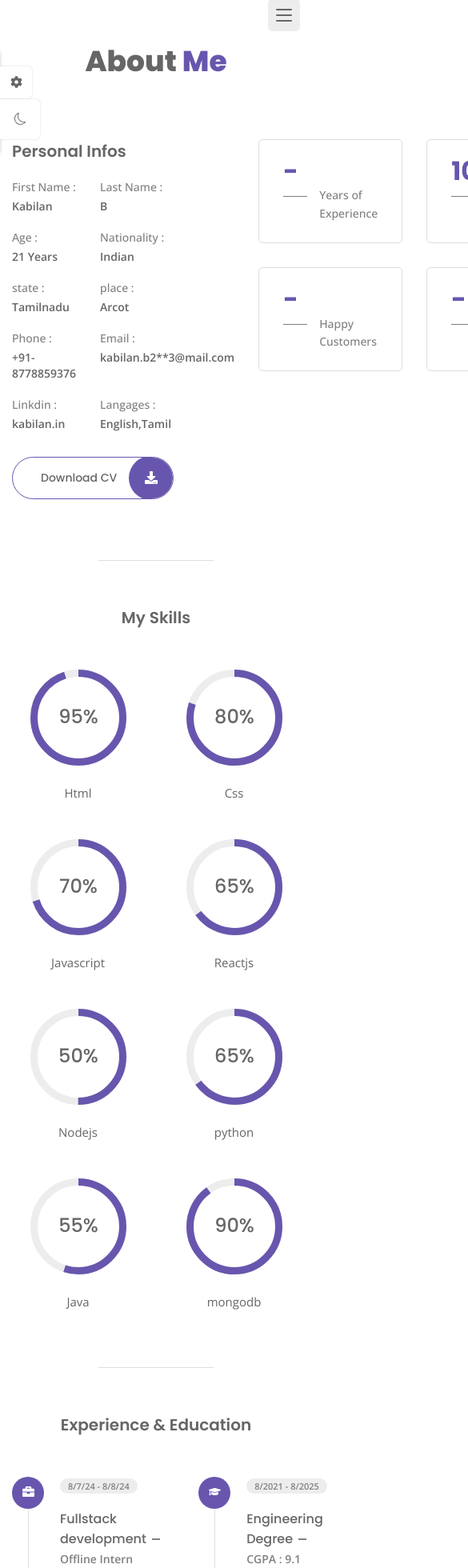
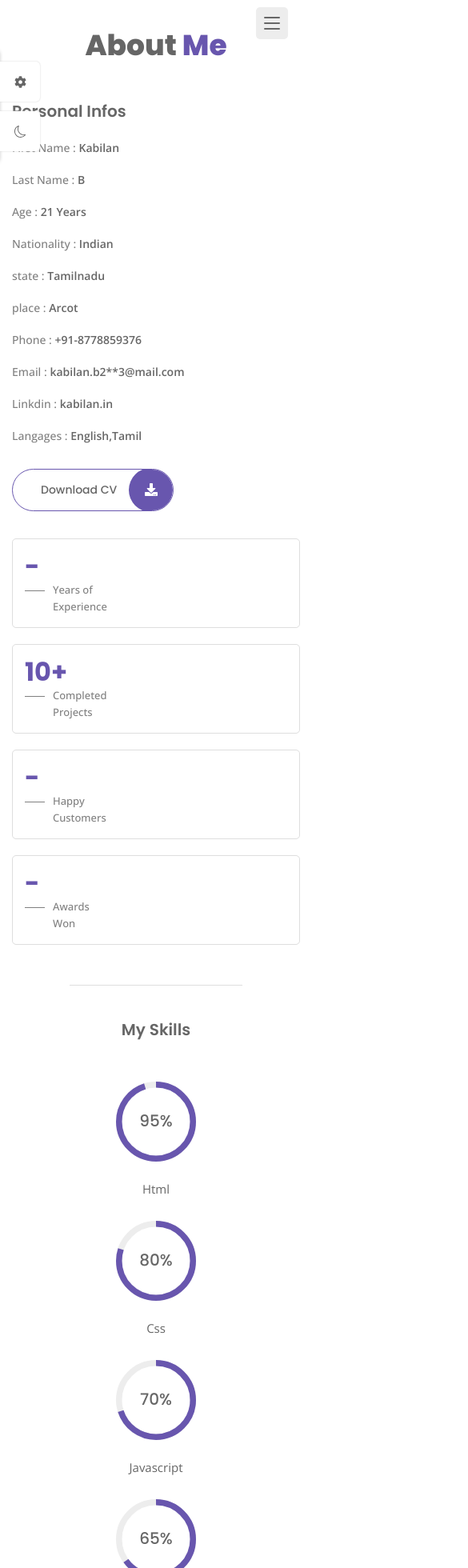
Before and after one commit to kabilan345/portfolio, a React (Vite) app: page /about in a window 390 px wide. Shown: the part 21-1981 px from the top of the page at 80% size, 585 px wide, since content can reach past the window. Built offline with nearby package versions, Linux system fonts and the light colour scheme.

Commit message:
responsive changes

```diff
--- a/src/index.css
+++ b/src/index.css
@@ -1,283 +1,393 @@
+/* ===== Media Queries ===== */
 @media screen and (max-width: 1400px) {
     .container {
         max-width: calc(100% - 180px);
     }
 }
 
-@media scree and (max-width: 1200px){
-    .grid{
+@media screen and (max-width: 1200px) {
+    .grid {
         gap: 20px;
     }
 
-    .home__data{
+    /* Home */
+    .home__data {
         padding-right: 40px;
     }
 
-    .home__title{
+    .home__title {
         font-size: var(--big-font-size);
     }
 
-    .home__description{
+    .home__description {
         font-size: var(--small-font-size);
     }
 
-    .status__title{
-        padding-left: 35px;
+    /* About */
+    .about__container,
+    .info__list,
+    .stats,
+    .resume__container {
+        gap: 20px;
     }
 
-    .status__title::before{
-        width: 22px;
+    .stats__box {
+        padding: 15px 20px 20px;
     }
 
-    .skills__container{
-        row-gap: 32px;
+    .skills__container {
+        grid-template-columns: repeat(3, 1fr);
     }
 
-    .progress__circle{
+    /* Portfolio */
+    .portfolio__container {
+        grid-template-columns: repeat(2, 1fr);
+        gap: 25px;
+    }
+
+    .portfolio__img {
+        height: 200px;
+    }
+}
+
+@media screen and (max-width: 1024px) {
+    .container {
+        max-width: 720px;
+    }
+
+    /* Home */
+    .home {
+        padding: 20px;
+        grid-template-columns: 5fr 7fr;
+        height: auto;
+        min-height: 100vh;
+    }
+
+    .home__data {
+        padding-right: 0;
+    }
+
+    .section {
+        padding-block: 50px;
+    }
+
+    .section__title {
+        margin-bottom: 40px;
+    }
+
+    /* About */
+    .about__container,
+    .info__list,
+    .stats,
+    .resume__container {
+        grid-template-columns: 1fr;
+    }
+
+    .stats__box {
+        padding: 20px 25px;
+    }
+
+    .separator {
+        max-width: 60%;
+        margin: 50px auto 40px;
+    }
+
+    .skills__container {
+        grid-template-columns: repeat(2, 1fr);
+    }
+
+    .resume__item:not(:last-child) {
+        margin-bottom: 30px;
+    }
+
+    /* Contact */
+    .contact__container {
+        grid-template-columns: 1fr;
+        row-gap: 40px;
+    }
+
+    .contact__info {
+        display: grid;
+        grid-template-columns: repeat(2, 1fr);
+        gap: 20px;
+    }
+
+    .form__input-group {
+        grid-template-columns: repeat(2, 1fr);
+    }
+
+    .form__input-group .form__input-div:last-child {
+        grid-column: 1/-1;
+    }
+
+    /* Portfolio */
+    .portfolio__modal-contant {
+        padding: 25px;
+    }
+
+    .modal__list {
+        grid-template-columns: 1fr;
+    }
+
+    .modal__img {
+        height: 300px;
+    }
+}
+
+@media screen and (max-width: 768px) {
+    /* Home */
+    .home {
+        grid-template-columns: 1fr;
+        justify-items: center;
+        row-gap: 30px;
+        padding: 40px 20px;
+    }
+
+    .color__block {
+        display: none;
+    }
+
+    .home__img {
+        width: 250px;
+        height: 250px;
+        border-radius: 50%;
+        margin-top: 0;
+    }
+
+    .home__content {
+        max-width: 100%;
+        text-align: center;
+        margin-bottom: 0;
+    }
+
+    .home__title {
+        padding-left: 0;
+        font-size: var(--h1-font-size);
+    }
+
+    .home__title::before {
+        all: unset;
+    }
+
+    .home__title span {
+        display: block;
+    }
+
+    .home__description {
+        margin-block: 16px 24px;
+        line-height: 1.8;
+    }
+
+    .container {
+        max-width: 540px;
+    }
+
+    /* About */
+    .about__container {
+        row-gap: 30px;
+    }
+
+    .info__list {
+        grid-template-columns: 1fr;
+    }
+
+    .stats {
+        grid-template-columns: repeat(2, 1fr);
+    }
+
+    .skills__container {
+        row-gap: 30px;
+    }
+
+    .progress__circle {
         width: 100px;
         height: 100px;
     }
 
-    .skills__title{
-        margin-top: 20px;
+    .resume__item {
+        padding-left: 50px;
     }
 
-    .resume__icon{
+    .resume__icon {
         width: 36px;
         height: 36px;
-        line-height: 38px;
+        line-height: 36px;
     }
 
-    .resume__item{
-        padding-left: 55px;
+    /* Contact */
+    .contact__info {
+        grid-template-columns: 1fr;
     }
 
-    .portfolio__modal-content{
-        max-width: 600px;
+    .form__input-group {
+        grid-template-columns: 1fr;
     }
 
-    .modal__close{
+    .form__control {
+        padding: 10px 20px;
+    }
+
+    .textarea {
+        height: 120px;
+    }
+
+    /* Portfolio */
+    .portfolio__container {
+        grid-template-columns: 1fr;
+    }
+
+    .portfolio__img {
+        height: 250px;
+    }
+
+    .modal__close {
         width: 40px;
         height: 40px;
+        right: -5%;
     }
 
-    .form__input-group{
-        grid-template-columns: repeat(2, 1fr);
-        column-gap: 24px;
-    }
-
-    .form__input-group .form__input-div:last-child{
-        grid-column: 1/-1;
-    }
-
-    .form__input-div{
-        margin-bottom: 24px;
+    .modal__img {
+        height: 250px;
     }
 }
 
-@media scree and (max-width: 1024px){
-    .container{
-        max-width: 720px;
+@media screen and (max-width: 576px) {
+    /* Home */
+    .home {
+        padding: 30px 15px;
     }
 
-    .home{
-        padding: 20px;
-        grid-template-columns: 5fr 7fr;
+    .home__img {
+        width: 200px;
+        height: 200px;
     }
 
-    .home__data{
-        padding-right: 0;
-    }
-
-    .section{
-        padding-block: 50px;
-    }
-
-    .section__title{
-        margin-bottom: 40px;
-    }
-
-    .about__container,
-    .resume__container,
-    .contact__container{
+    /* About */
+    .stats {
         grid-template-columns: 1fr;
     }
 
-    .about__container{
-        row-gap: 40px;
+    .stats__box {
+        padding: 15px;
     }
 
-    .subtitle__center{
-        margin-bottom: 45px;
+    .stats__title {
+        padding-left: 35px;
+        font-size: var(--smaller-font-size);
     }
 
-    .skills__container{
-        grid-template-columns: repeat(3,1fr);
+    .stats__title::before {
+        width: 25px;
     }
 
-    .resume__container{
-        row-gap: 45px;
+    .skills__container {
+        grid-template-columns: 1fr;
     }
 
-    .resume__item:not(:last-child){
-        margin-bottom: 45px;
+    .resume__item {
+        padding-left: 40px;
     }
 
-    .separator{
-        margin: 65px auto 50px;
+    .resume__subtitle {
+        font-size: var(--normal-font-size);
     }
 
-    .portfolio__container{
-        grid-template-columns: repeat(2,1fr);
+    /* Contact */
+    .contact__socials {
+        justify-content: center;
     }
 
-    .contact__container{
-        row-gap: 48px;
+    .contact__button-icon {
+        line-height: 50px;
+    }
+
+    /* Portfolio */
+    .portfolio__img {
+        height: 180px;
+    }
+
+    .portfolio__modal-contant {
+        padding: 15px;
+    }
+
+    .modal__title {
+        font-size: var(--h3-font-size);
+        margin-bottom: 15px;
+    }
+
+    .modal__img {
+        height: 200px;
     }
 }
 
-@media screen and (max-width: 768px) {
-    .home{
-        grid-template-columns: 1fr;
-        justify-items: center;
-        row-gap: 10px;
+@media screen and (max-width: 450px) {
+    /* Home */
+    .home__img {
+        width: 180px;
+        height: 180px;
     }
 
-    .color__block{
-        display: none;
+    .home__content {
+        margin-block: auto;
+        text-align: center;
     }
 
-    .home__img{
-        width: 270px;
-        height: 270px;
-        border-radius: 50%;
-        margin-top: auto;
+    .home__title {
+        font-size: var(--h2-font-size);
     }
 
-    .home__content{
-        max-width: 500px;
+    .home__description {
         text-align: center;
-        margin-bottom: auto;
-    }
-
-    .home__title{
-        padding-left: 0;
-    }
-
-    .home__title::before{
-        all: unset;
-    }
-
-    .home__title span{
-        display: block;
-    }
-
-    .container{
-        max-width: 540px;
-    }
-
-    .portfolio__modal-content{
-        padding: 25px 20px;
-    }
-
-    .modal__close{
-        top: -9%;
-        right: 0;
+        font-size: var(--small-font-size);
     }
 }
 
-@media screen and (max-width: 576px){
-    .nav__toggle{
-        top: 20px;
-        right: 15px;
+@media screen and (max-width: 350px) {
+    /* Home */
+    .home__title span {
+        display: inline;
     }
 
-    .nav__link{
-        column-gap: 20px;
-    }
-
-    .nav__icon,
-    .nav__name{
+    .home__title {
         font-size: var(--h3-font-size);
     }
 
-    .skills__container{
-        grid-template-columns: repeat(2,1fr);
+    /* About */
+    .stats__no {
+        font-size: var(--h2-font-size);
     }
 
-    .portfolio__container{
-        grid-template-columns: 1fr;
+    .resume__date {
+        font-size: var(--tiny-font-size);
     }
 
-    .modal__list{
-        grid-template-columns: 1fr;
+    .resume__subtitle span {
+        padding-left: 20px;
     }
 
-    .modal__imag{
-        height: 300px;
+    .resume__subtitle span::before {
+        left: 5px;
+        width: 8px;
     }
 
-    .form__input-group{
-        grid-template-columns: 1fr;
+    /* Contact */
+    .contact__social-link {
+        width: 36px;
+        height: 36px;
+        line-height: 40px;
     }
 
-    .theme__img{
-        width: 25px;
+    .form__control {
+        font-size: var(--smaller-font-size);
     }
 
-    .style__switcher-toggler,
-    .theme__togller{
-        width: 40px;
-        height: 40px;
+    /* Portfolio */
+    .portfolio__title {
+        font-size: var(--normal-font-size);
     }
 
-    .style__switcher-toggler{
-        top: 15%;
-    }
-
-    .theme__toggler{
-        bottom: 15%;
-    }
-
-    .style__switcher-close{
-        top: 5%;
+    .modal__close {
+        width: 30px;
+        height: 30px;
     }
 }
-
-@media screen and (max-width: 450px){
-    .home__img{
-        display: none;
-    }
-
-    .home__content{
-        margin-block: auto;
-        text-align: left;
-    }
-
-    .home__title{
-        font-size: var(--h1-font-size);
-    }
-
-    .home__description{
-        text-align: justify;
-    }
-
-    .info__title{
-        display: block;
-        margin-bottom: 4px;
-    }
-
-    .status__box{
-        padding: 15px 15px 25px 20px;
-    }
-}
-
-@media screen and (max-width: 350px){
-    .home__title span{
-        display: inline;
-    }
-
-    .stats{
-        grid-template-columns: 1fr;
-    }
-}
--- a/src/pages/Home/Home.css
+++ b/src/pages/Home/Home.css
@@ -1,11 +1,12 @@
-.home{
+/* ===== Home Component Styles ===== */
+.home {
     grid-template-columns: 4.32fr 7.68fr;
     align-items: center;
     padding: 40px;
     height: 100vh;
 }
 
-.home__img{
+.home__img {
     height: 100%;
     object-fit: cover;
     border-radius: 30px;
@@ -13,24 +14,24 @@
     z-index: 1;
 }
 
-.home__data{
+.home__data {
     max-width: 600px;
     margin-inline: auto;
     padding-top: 20px;
 }
 
-.home__title{
+.home__title {
     position: relative;
     font-size: var(--h1-font-size);
     line-height: 1.24;
     padding-left: 70px;
 }
 
-.home__title span{
+.home__title span {
     color: var(--first-color);
 }
 
-.home__title::before{
+.home__title::before {
     content: '';
     position: absolute;
     left: 0;
@@ -41,12 +42,12 @@
     background-color: var(--first-color);
 }
 
-.home__description{
+.home__description {
     line-height: 2.125;
     margin-block: 16px 32px;
 }
 
-.color__block{
+.color__block {
     position: fixed;
     height: 200%;
     width: 100%;
```
Also changed, not shown: src/pages/About/About.css (+26 -26 lines), src/pages/Contact/Contact.css (+14 -13 lines), src/pages/Portfolio/Portfolio.css (+17 -17 lines).
